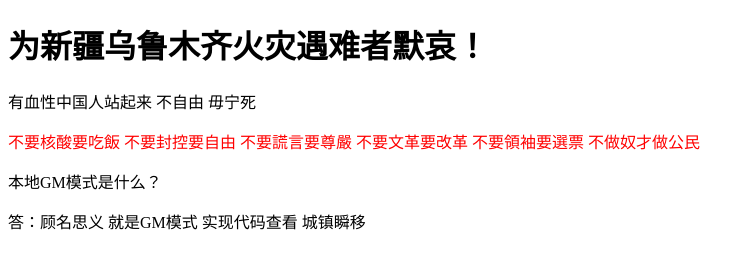
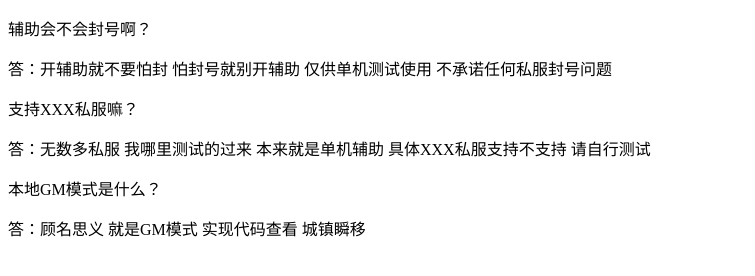
Before and after one commit to skypub/helpdnf, a plain HTML site: page index.html in a window 1280 px wide. Shown: the whole page, without its empty margins (0-755 px from the left). Drawn offline with Linux system fonts and the light colour scheme.

Commit message:
Update index.html

```diff
--- a/index.html
+++ b/index.html
@@ -5,9 +5,10 @@
 <title>千泷阁台服DNF辅助小助手</title>
 </head>
 <body>
-<h1>为新疆乌鲁木齐火灾遇难者默哀！</h1>
-<p> 有血性中国人站起来 不自由 毋宁死 </p>
-<p><span class="highlight"style="color:red">不要核酸要吃飯 不要封控要自由 不要謊言要尊嚴 不要文革要改革 不要領袖要選票 不做奴才做公民 </span></p>
+<p>辅助会不会封号啊？</p>
+<p>答：开辅助就不要怕封 怕封号就别开辅助 仅供单机测试使用 不承诺任何私服封号问题 </p>
+<p>支持XXX私服嘛？</p>
+<p>答：无数多私服 我哪里测试的过来 本来就是单机辅助 具体XXX私服支持不支持 请自行测试</p>
 <p>本地GM模式是什么？</p>
 <p>答：顾名思义 就是GM模式 实现代码查看 城镇瞬移</p>
 </body>
```
